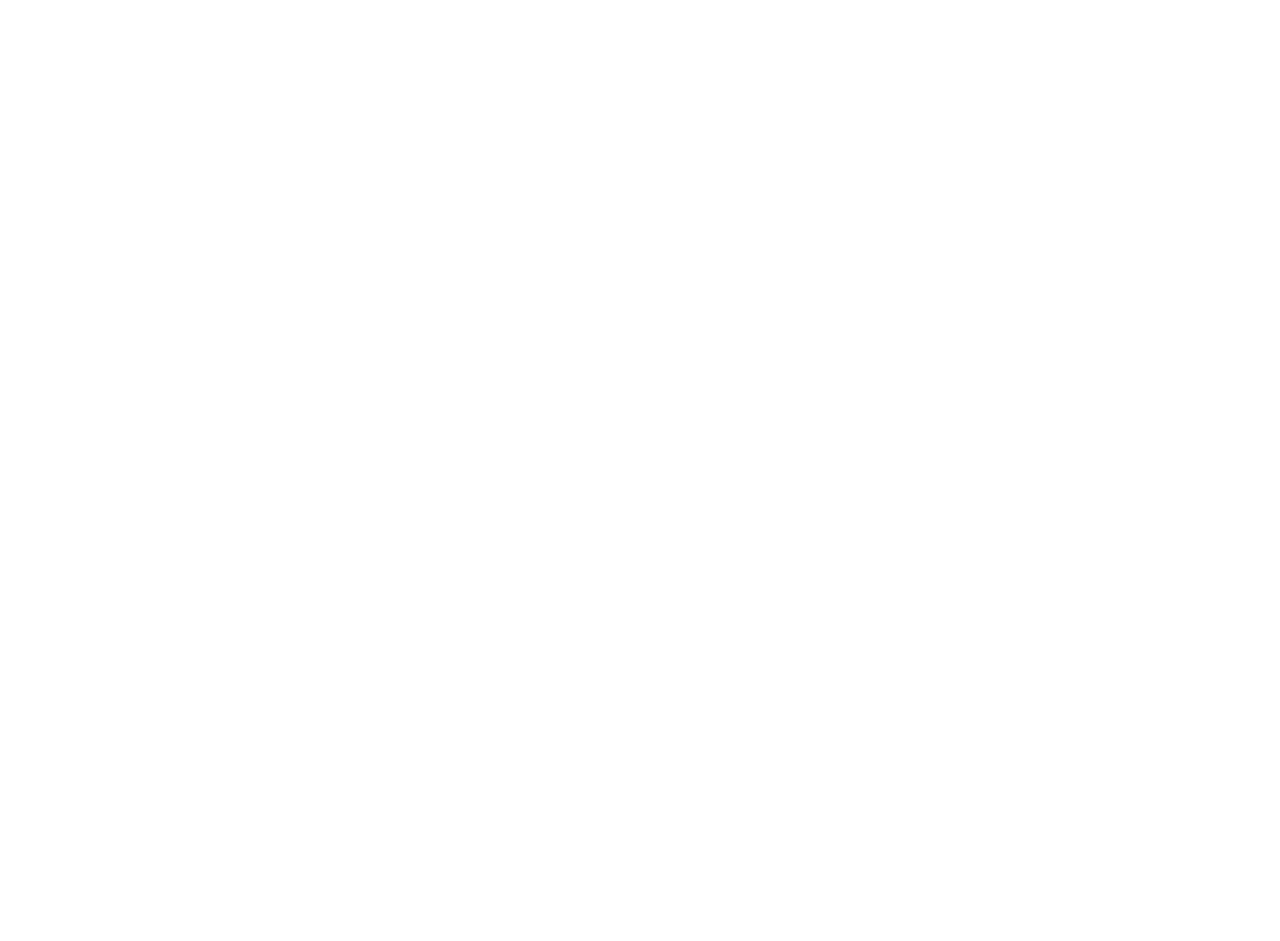
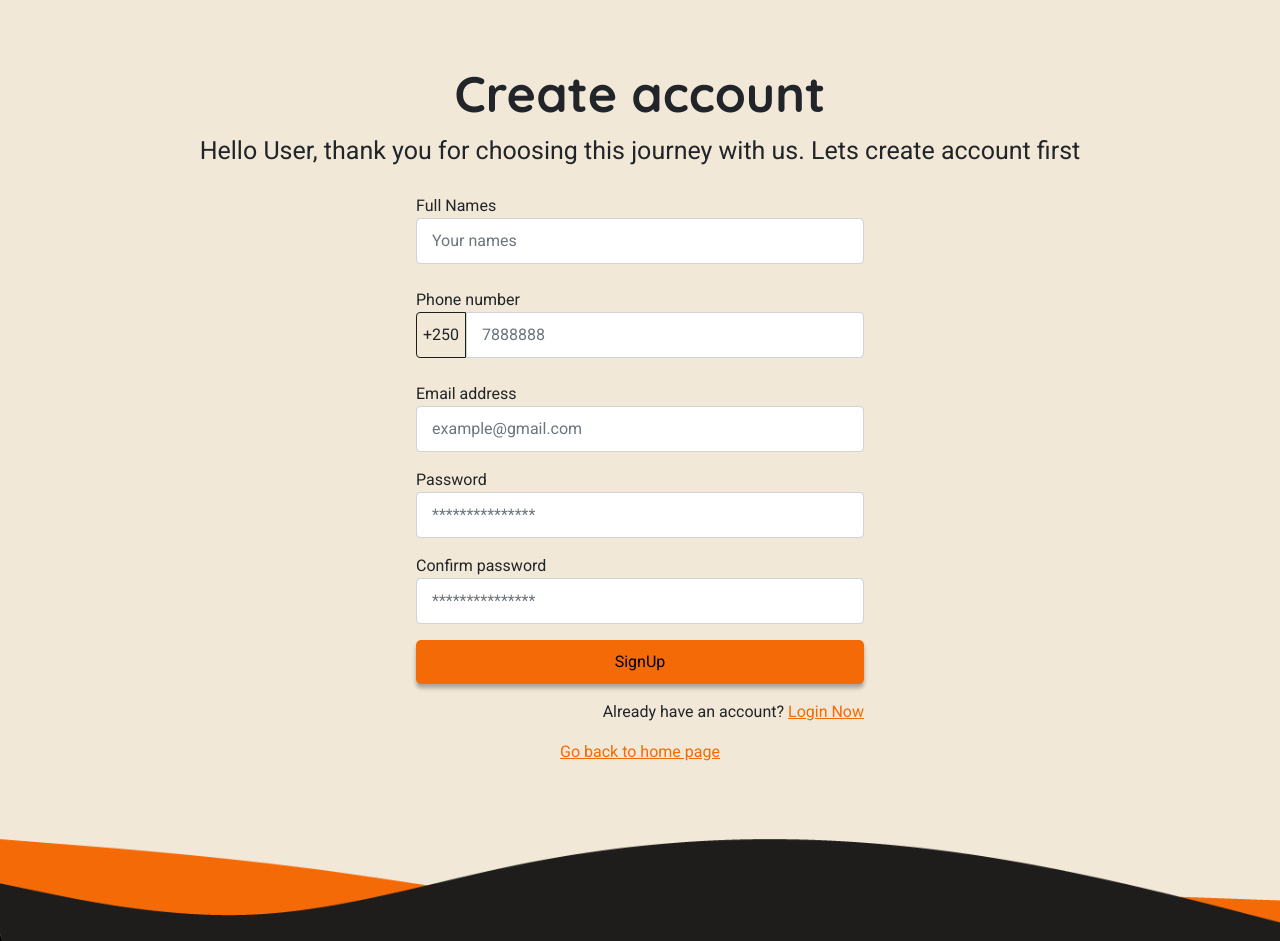
Before and after one commit to fabrice-niyongabo/hospitality-facility-finder-app, a React (Create React App) app: page /signup in a window 1280 px wide. Before the commit this address had no page. Before the commit the page ends 800 px from the top, so only its background shows below. Built offline with nearby package versions, Linux system fonts and the light colour scheme.

Commit message:
created login signup and contact us page

```diff
--- a/src/App.js
+++ b/src/App.js
@@ -1,6 +1,9 @@
 import React from "react";
 import { BrowserRouter, Route, Routes } from "react-router-dom";
+import Contact from "./components/Contact";
 import Home from "./components/Home";
+import Login from "./components/Login";
+import SignUp from "./components/SignUp";
 
 function App() {
   return (
@@ -8,6 +11,9 @@
       <BrowserRouter>
         <Routes>
           <Route exact path="/" element={<Home />} />
+          <Route exact path="/login" element={<Login />} />
+          <Route exact path="/signup" element={<SignUp />} />
+          <Route exact path="/contact" element={<Contact />} />
           {/* <Route path="/login" element={<Login />} />
           <Route path="/register" element={<Register />} />
           <Route path="home" element={<Home />}></Route>
--- /dev/null
+++ b/src/components/Contact/index.js
@@ -0,0 +1,7 @@
+import React from "react";
+
+function Contact() {
+  return <div>Contact</div>;
+}
+
+export default Contact;
--- a/src/components/Header/index.js
+++ b/src/components/Header/index.js
@@ -1,7 +1,9 @@
 import React from "react";
 import { FaHome } from "react-icons/fa";
 import { IoMdCall } from "react-icons/io";
-import { MdLogin, MdRestaurant } from "react-icons/md";
+import { MdLogin } from "react-icons/md";
+import { RiEditCircleLine } from "react-icons/ri";
+import { Link } from "react-router-dom";
 
 import "../../styles/header.scss";
 
@@ -14,20 +16,28 @@
       <div>
         <ul>
           <li>
-            <FaHome size={20} color="black" />
-            <span>Home</span>
+            <Link to="/">
+              <FaHome size={20} color="black" />
+              <span>Home</span>
+            </Link>
           </li>
           <li>
-            <MdRestaurant size={20} color="black" />
-            <span>Create facility</span>
+            <Link to="/contact">
+              <IoMdCall size={20} color="black" />
+              <span>Contact Us</span>
+            </Link>
           </li>
           <li>
-            <IoMdCall size={20} color="black" />
-            <span>Contact Us</span>
+            <Link to="/signup">
+              <RiEditCircleLine size={20} color="black" />
+              <span>Signup</span>
+            </Link>
           </li>
           <li>
-            <MdLogin size={20} color="black" />
-            <span>login</span>
+            <Link to="/login">
+              <MdLogin size={20} color="black" />
+              <span>Login</span>
+            </Link>
           </li>
         </ul>
       </div>
--- /dev/null
+++ b/src/components/Login/index.js
@@ -0,0 +1,49 @@
+import React from "react";
+import { Link } from "react-router-dom";
+import "../../styles/login.scss";
+function Login() {
+  return (
+    <div className="login-main-container">
+      <div className="login-contents">
+        <div className="text-center login-header">
+          <h1>Login</h1>
+          <p>
+            Log into your account to be able to make operations on the system
+          </p>
+        </div>
+        <div className="form-container">
+          <form>
+            <div className="form-group mb-3 mt-4">
+              <span>Email address</span>
+              <input
+                type="text"
+                placeholder="example@gmail.com"
+                className="form-control"
+              />
+            </div>
+            <div className="form-group mb-3">
+              <span>Password</span>
+              <input
+                type="password"
+                placeholder="***************"
+                className="form-control"
+              />
+            </div>
+            <button className="mb-3">Login</button>
+          </form>
+          <div className="text-end mb-3">
+            Don't have an account? <Link to="/signup">Register Now</Link>
+          </div>
+          <div className="text-center">
+            <Link to="/">Go back to home page</Link>
+          </div>
+        </div>
+      </div>
+      <div className="footer">
+        <img src={require("../../assets/wave.png")} alt="" />
+      </div>
+    </div>
+  );
+}
+
+export default Login;
--- /dev/null
+++ b/src/components/SignUp/index.js
@@ -0,0 +1,82 @@
+import React from "react";
+import { Link } from "react-router-dom";
+
+function SignUp() {
+  return (
+    <div className="login-main-container">
+      <div className="login-contents">
+        <div className="text-center login-header">
+          <h1>Create account</h1>
+          <p>
+            Hello User, thank you for choosing this journey with us. Lets create
+            account first
+          </p>
+        </div>
+        <div className="form-container">
+          <form>
+            <div className="form-group mb-3 mt-4">
+              <span>Full Names</span>
+              <input
+                type="text"
+                placeholder="Your names"
+                className="form-control"
+              />
+            </div>
+            <div className="form-group mb-3 mt-4">
+              <span>Phone number</span>
+              <div className="phone-container">
+                <input
+                  type="text"
+                  className="form-control"
+                  disabled
+                  value="+250"
+                />
+                <input
+                  type="number"
+                  placeholder="7888888"
+                  className="form-control"
+                />
+              </div>
+            </div>
+            <div className="form-group mb-3 mt-4">
+              <span>Email address</span>
+              <input
+                type="email"
+                placeholder="example@gmail.com"
+                className="form-control"
+              />
+            </div>
+            <div className="form-group mb-3">
+              <span>Password</span>
+              <input
+                type="password"
+                placeholder="***************"
+                className="form-control"
+              />
+            </div>
+            <div className="form-group mb-3">
+              <span>Confirm password</span>
+              <input
+                type="password"
+                placeholder="***************"
+                className="form-control"
+              />
+            </div>
+            <button className="mb-3">SignUp</button>
+          </form>
+          <div className="text-end mb-3">
+            Already have an account? <Link to="/login">Login Now</Link>
+          </div>
+          <div className="text-center">
+            <Link to="/">Go back to home page</Link>
+          </div>
+        </div>
+      </div>
+      <div className="footer">
+        <img src={require("../../assets/wave.png")} alt="" />
+      </div>
+    </div>
+  );
+}
+
+export default SignUp;
--- a/src/styles/header.scss
+++ b/src/styles/header.scss
@@ -22,6 +22,10 @@
         padding-left: 5px;
         font-size: 20px;
       }
+      a {
+        text-decoration: none;
+        @include flex-center;
+      }
     }
   }
 }
--- /dev/null
+++ b/src/styles/login.scss
@@ -0,0 +1,67 @@
+@import "colors";
+@import "fonts";
+@import "mixins";
+
+.login-main-container {
+  background-color: $lightOrange;
+  height: 100%;
+  .login-contents {
+    height: max-content;
+    padding: 4rem 5rem;
+
+    .login-header {
+      h1 {
+        font-family: $quickSand;
+        font-size: 50px;
+      }
+      p {
+        font-family: $roboto;
+        font-size: 25px;
+      }
+    }
+    .form-container {
+      margin-left: auto;
+      margin-right: auto;
+      width: 40%;
+      font-family: $roboto;
+      a {
+        color: $orange;
+      }
+      input {
+        padding: 10px 15px;
+      }
+      .phone-container {
+        @include flex-space;
+        input {
+          &:first-child {
+            text-align: center;
+            width: 50px;
+            padding: 10px 5px;
+            border-top-right-radius: 0px;
+            border-bottom-right-radius: 0px;
+            background-color: $lightOrange;
+            border: 1px solid $black;
+          }
+          &:last-child {
+            border-top-left-radius: 0px;
+            border-bottom-left-radius: 0px;
+          }
+        }
+      }
+      button {
+        width: 100%;
+        border-radius: 5px;
+        padding: 10px;
+        border: none;
+        background-color: $orange;
+        box-shadow: 0px 4px 4px rgba(0, 0, 0, 0.3);
+      }
+    }
+  }
+
+  .footer {
+    img {
+      width: 100%;
+    }
+  }
+}
```
Also changed, not shown: src/assets/wave.png (added).
